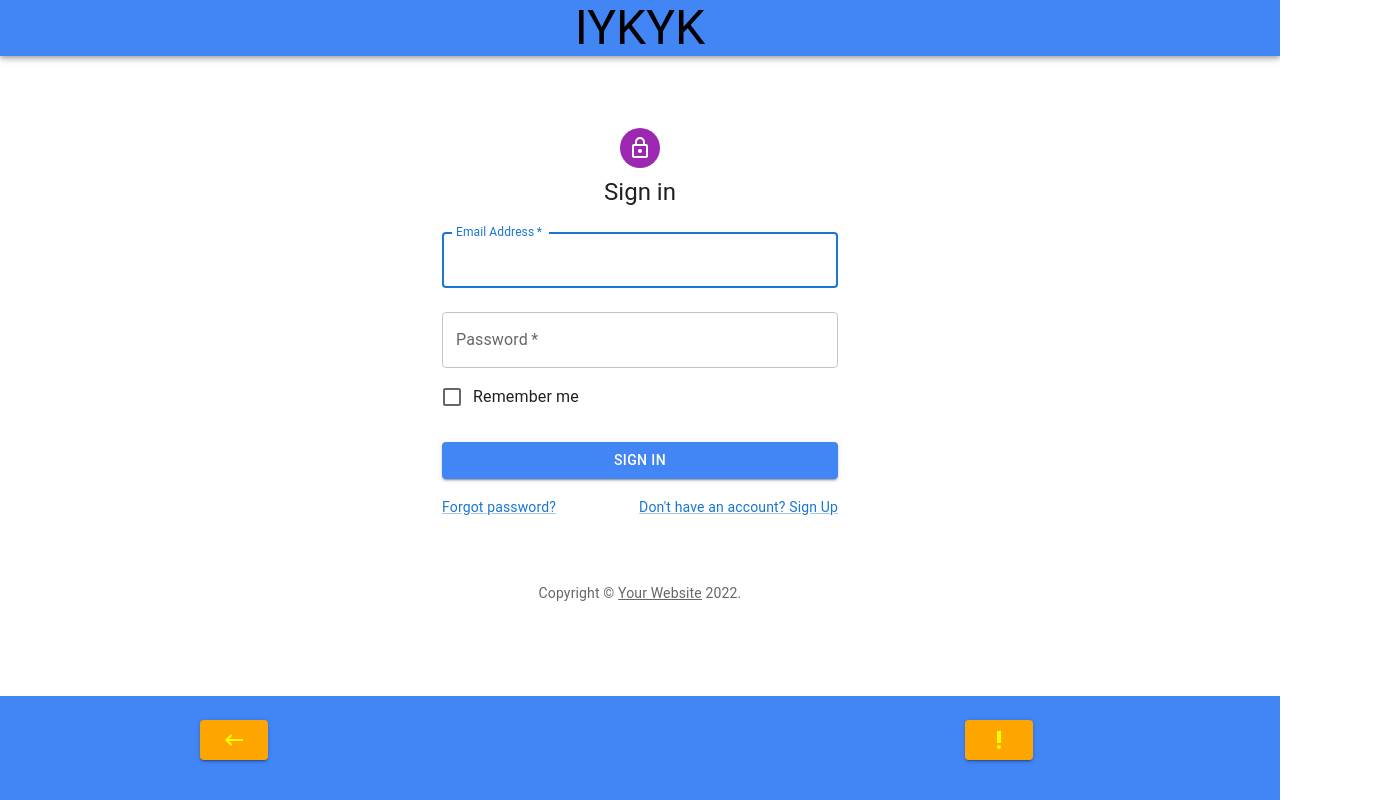
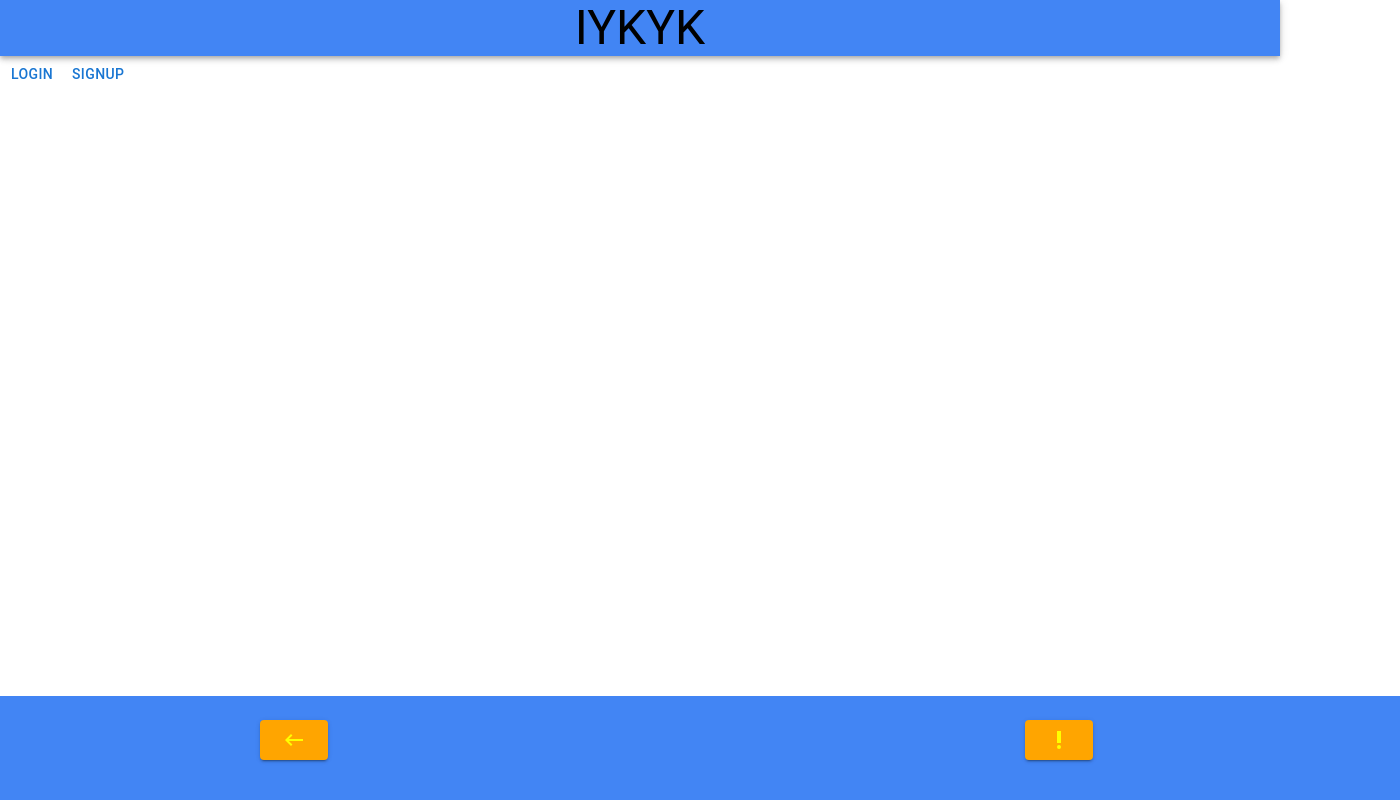
Before and after one commit to Jeff-T-Schmidt/IYKYK, a React (Create React App) app: page / in a window 1280 px wide. Shown: the whole page, 1400 px wide, since content can reach past the window. Built offline with nearby package versions, Linux system fonts and the light colour scheme.

Commit message:
adding landing buttons

```diff
--- a/src/App.js
+++ b/src/App.js
@@ -14,9 +14,9 @@ function App() {
     <>
      <Header/>
       <Routes>
-        <Route path='/' element={<Login/>} />
+        <Route path='/login' element={<Login/>} />
         <Route path='/signup' element={<SignUp/>} />
-        <Route path='/landing' element={<Landing/>} />
+        <Route path='/' element={<Landing/>} />
         <Route path='/home' element={<Home/>} />
         <Route path='/newEvent' element={<NewEvent/>} />
         <Route path='/profile' element={<Profile/>} />
--- a/src/components/pages/Landing.js
+++ b/src/components/pages/Landing.js
@@ -1,3 +1,11 @@
-const Landing = () => <h1>Hello from the Landing page</h1>
+import { Button } from "@mui/material";
+import Link from '@mui/material/Link';
 
-export default Landing
+export default function Landing() {
+    return (
+        <div>
+            <Button href='/login' className='loginBtn'>Login</Button>
+            <Button href='/signup' className='signupBtn'>Signup</Button>
+        </div>
+    )
+};
--- a/src/components/pages/Login.js
+++ b/src/components/pages/Login.js
@@ -12,19 +12,6 @@ import LockOutlinedIcon from '@mui/icons-material/LockOutlined';
 import Typography from '@mui/material/Typography';
 import Container from '@mui/material/Container';
 import { createTheme, ThemeProvider } from '@mui/material/styles';
-
-function Copyright(props) {
-  return (
-    <Typography variant="body2" color="text.secondary" align="center" {...props}>
-      {'Copyright © '}
-      <Link color="inherit" href="https://mui.com/">
-        Your Website
-      </Link>{' '}
-      {new Date().getFullYear()}
-      {'.'}
-    </Typography>
-  );
-}
 
 const theme = createTheme();
 
@@ -77,10 +64,6 @@ export default function SignIn() {
               id="password"
               autoComplete="current-password"
             />
-            <FormControlLabel
-              control={<Checkbox value="remember" color="primary" />}
-              label="Remember me"
-            />
             <Button
               type="submit"
               fullWidth
@@ -90,20 +73,14 @@ export default function SignIn() {
               Sign In
             </Button>
             <Grid container>
-              <Grid item xs>
-                <Link href="#" variant="body2">
-                  Forgot password?
-                </Link>
-              </Grid>
               <Grid item>
-                <Link href="#" variant="body2">
+                <Link href="/signup" variant="body2">
                   {"Don't have an account? Sign Up"}
                 </Link>
               </Grid>
             </Grid>
           </Box>
         </Box>
-        <Copyright sx={{ mt: 8, mb: 4 }} />
       </Container>
     </ThemeProvider>
   );
--- a/src/components/pages/Signup.js
+++ b/src/components/pages/Signup.js
@@ -12,19 +12,6 @@ import LockOutlinedIcon from '@mui/icons-material/LockOutlined';
 import Typography from '@mui/material/Typography';
 import Container from '@mui/material/Container';
 import { createTheme, ThemeProvider } from '@mui/material/styles';
-
-function Copyright(props) {
-  return (
-    <Typography variant="body2" color="text.secondary" align="center" {...props}>
-      {'Copyright © '}
-      <Link color="inherit" href="https://mui.com/">
-        Your Website
-      </Link>{' '}
-      {new Date().getFullYear()}
-      {'.'}
-    </Typography>
-  );
-}
 
 const theme = createTheme();
 
@@ -100,12 +87,6 @@ export default function SignUp() {
                   autoComplete="new-password"
                 />
               </Grid>
-              <Grid item xs={12}>
-                <FormControlLabel
-                  control={<Checkbox value="allowExtraEmails" color="primary" />}
-                  label="I want to receive inspiration, marketing promotions and updates via email."
-                />
-              </Grid>
             </Grid>
             <Button
               type="submit"
@@ -117,14 +98,13 @@ export default function SignUp() {
             </Button>
             <Grid container justifyContent="flex-end">
               <Grid item>
-                <Link href="#" variant="body2">
+                <Link href="/login" variant="body2">
                   Already have an account? Sign in
                 </Link>
               </Grid>
             </Grid>
           </Box>
         </Box>
-        <Copyright sx={{ mt: 5 }} />
       </Container>
     </ThemeProvider>
   );
```
